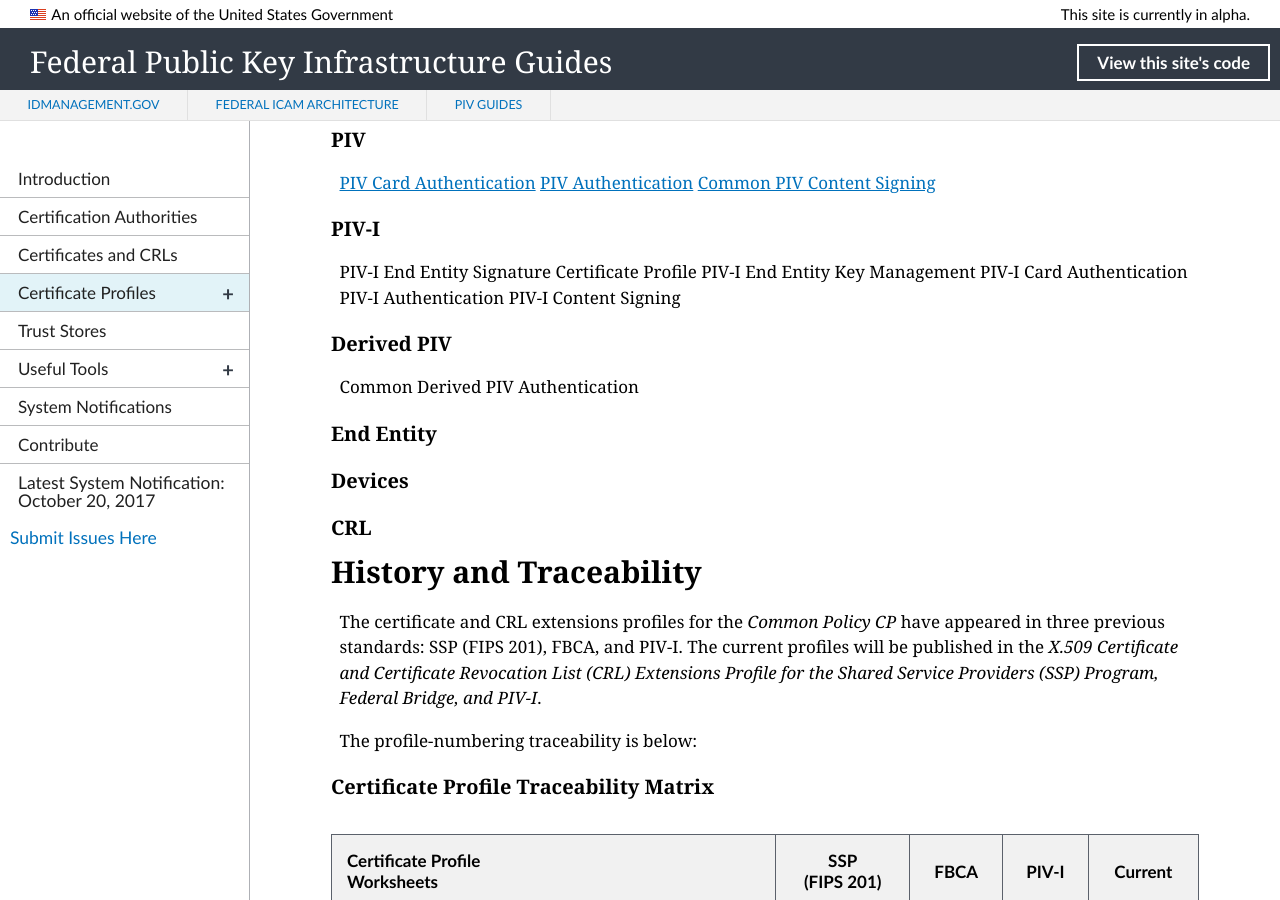
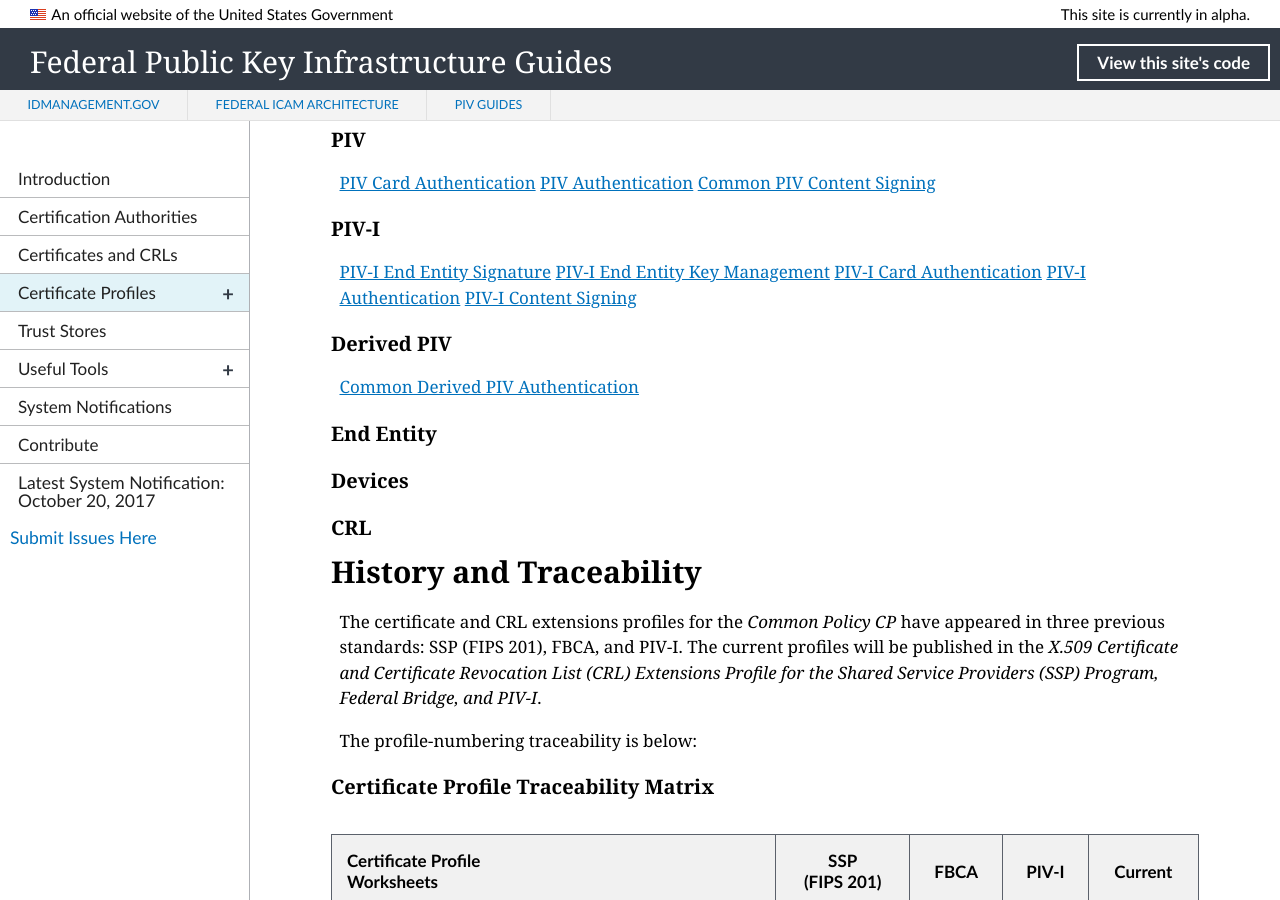
Before and after one commit to GSA/fpki-guides, a Jekyll site: the page built from pages/fpki_certificate_profiles.md, in a window 1280 px wide and 900 px high, scrolled down 539 px. Built offline with Jekyll 4.4.1, drawn with Linux system fonts in a browser that asks for light colours; nearby versions of some CDN libraries; library files that are not in the unit come from our copies.

Commit message:
Update fpki_certificate_profiles.md
Add links to profiles

```diff
--- a/pages/fpki_certificate_profiles.md
+++ b/pages/fpki_certificate_profiles.md
@@ -28,15 +28,15 @@
 
 ### PIV-I
 
-PIV-I End Entity Signature Certificate Profile
-PIV-I End Entity Key Management
-PIV-I Card Authentication
-PIV-I Authentication
-PIV-I Content Signing
+[PIV-I End Entity Signature]({{ site.baseurl }}/profiles/pivieesign/)
+[PIV-I End Entity Key Management]({{ site.baseurl }}/profiles/pivieekeymgmt/)
+[PIV-I Card Authentication]({{ site.baseurl }}/profiles/pivicardauth/)
+[PIV-I Authentication]({{ site.baseurl }}/profiles/piviauth/)
+[PIV-I Content Signing]({{ site.baseurl }}/profiles/pivicontentsign/)
 
 ### Derived PIV
 
-Common Derived PIV Authentication
+[Common Derived PIV Authentication]({{ site.baseurl }}/profiles/commonderivedpivauth/)
 
 ### End Entity
 
```
